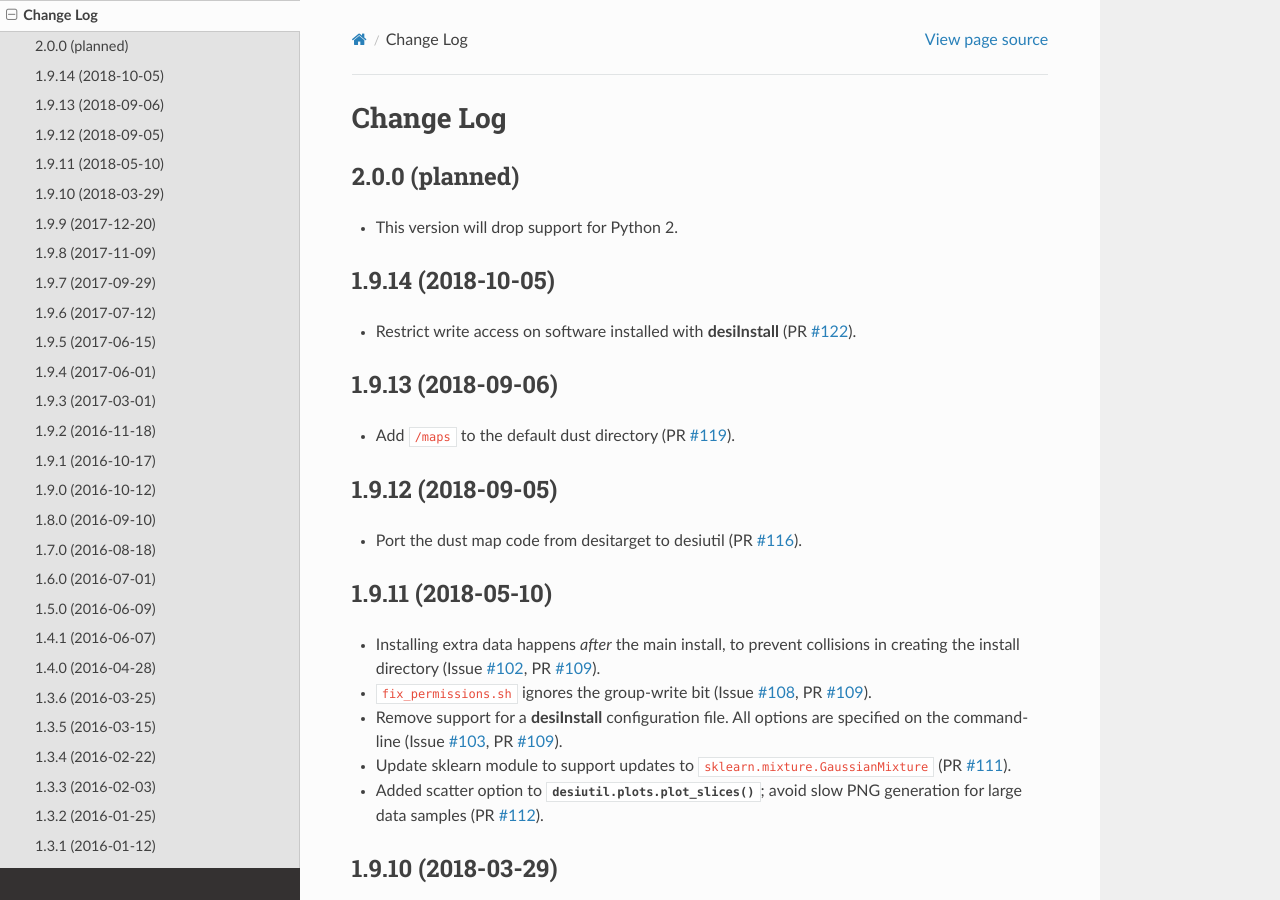
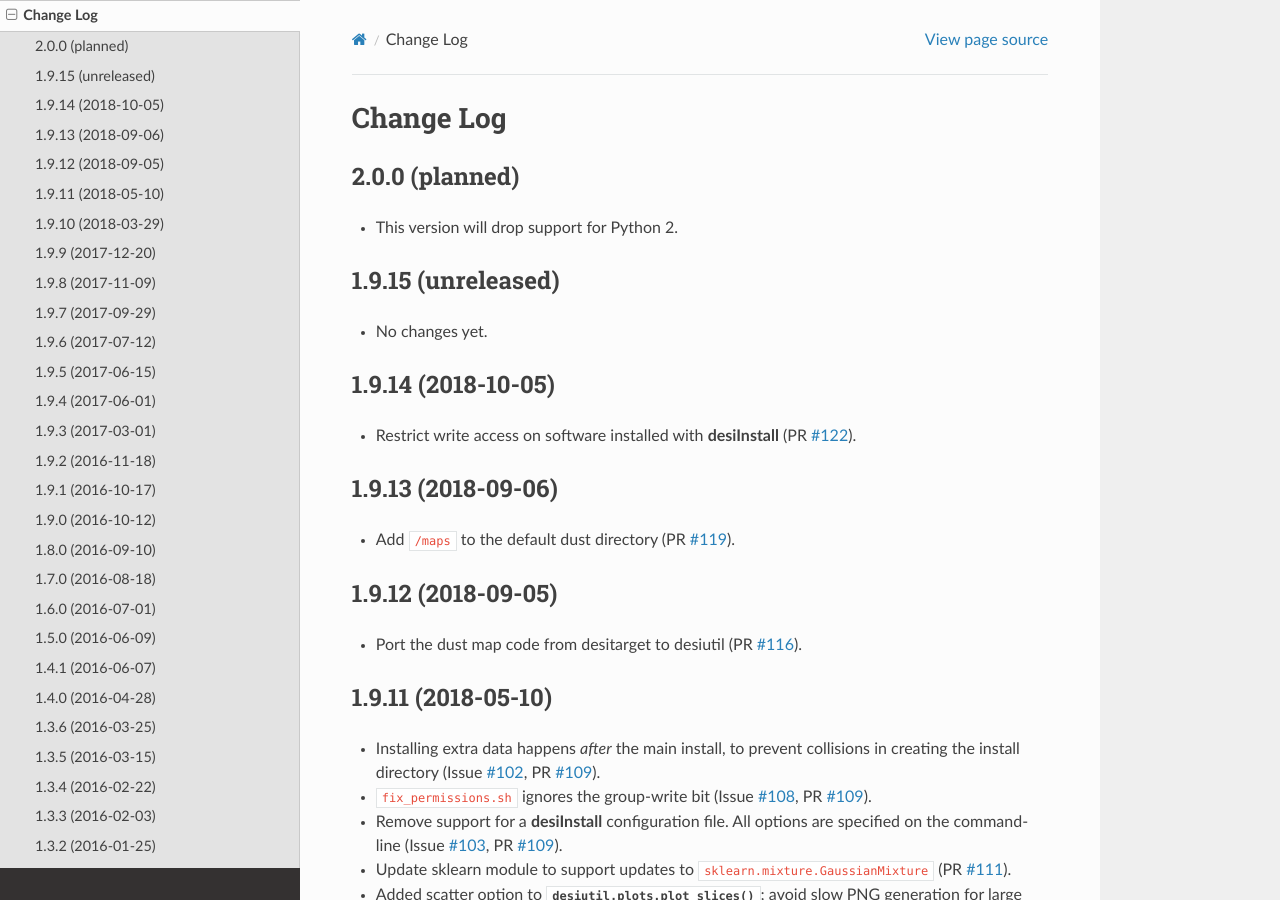
Before and after one commit to desihub/desiutil, a Sphinx documentation site: the page built from doc/changes.rst, in a window 1280 px wide and 900 px high. Built offline with Sphinx 7.4.7 and the Read the Docs theme 2.0.0, drawn with Linux system fonts in a browser that asks for light colours.

Commit message:
bump version after tag

```diff
--- a/doc/changes.rst
+++ b/doc/changes.rst
@@ -6,6 +6,11 @@ Change Log
 ---------------
 
 * This version will drop support for Python 2.
+
+1.9.15 (unreleased)
+-------------------
+
+* No changes yet.
 
 1.9.14 (2018-10-05)
 -------------------
--- a/py/desiutil/_version.py
+++ b/py/desiutil/_version.py
@@ -1 +1 @@
-__version__ = '1.9.14'
+__version__ = '1.9.14.dev699'
```
